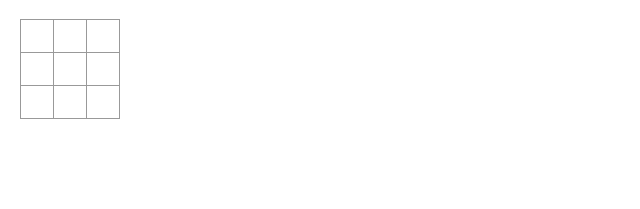
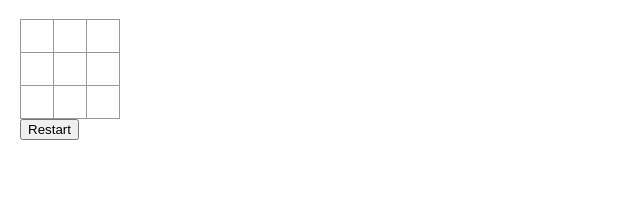
Before and after one commit to PrRonald/Tic-Tac-Toe-Game, a React (Create React App) app in the folder src/: page / in a window 1280 px wide. Shown: the top 209 px of the page, without its empty margins (0-640 px from the left). Built offline with nearby package versions, Linux system fonts and the light colour scheme.

Commit message:
the project master a myGame are combine

```diff
--- a/src/App.jsx
+++ b/src/App.jsx
@@ -4,13 +4,28 @@ function Square({value, onClicked}){
   return <button className="square"onClick={onClicked}>{value}</button>;
 }
 
+function Restart({onClicked}){
+  return <button className="button-restart" onClick={onClicked}>Restart</button>;
+}
+
 export default function Board() {
-  const [square, setSquere] = useState(Array(9).fill(null));
+  const [xgame, StateXgame] = useState(true);
+  const [square, setSquare] = useState(Array(9).fill(null));
 
   function handleClik(i){
-    const nextSqaure = square.slice();
-    nextSqaure[i] = 'X'
-    setSquere(nextSqaure);
+
+    const nextSquare = square.slice();
+    if (square[i]) return;
+    nextSquare[i] = (xgame) ? 'X': 'O';
+    StateXgame(!xgame);
+    setSquare(nextSquare);
+  }
+
+  function onClickRestar(){
+    if (square.length > 0){
+      setSquare(square.length = 0);
+      setSquare(square.fill(null));
+    }
   }
 
   return(
@@ -33,6 +48,10 @@ export default function Board() {
         <Square value={square[8]} onClicked={() => handleClik(8)}  />
       </div>
 
+      <div>
+        <Restart onClicked ={onClickRestar} />
+      </div>
+
 
     </>
   )
```
